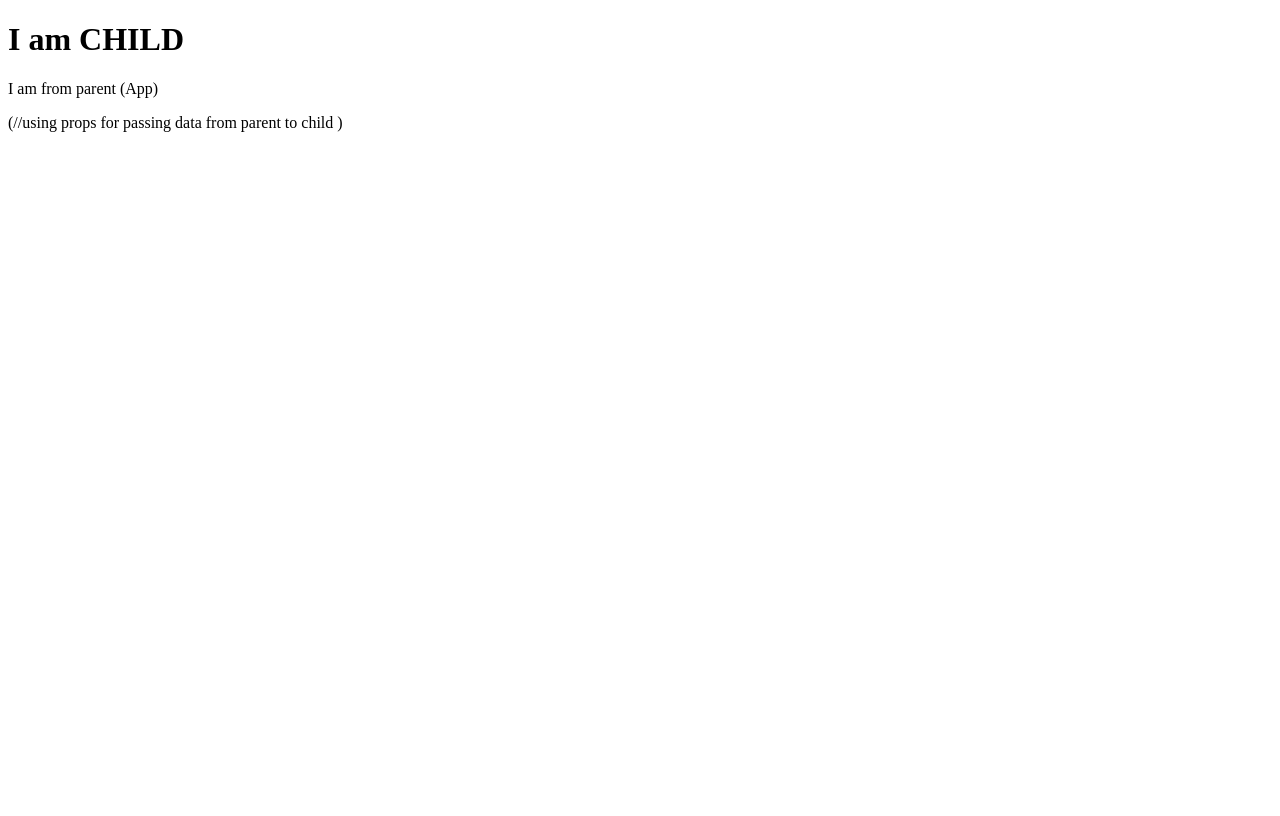
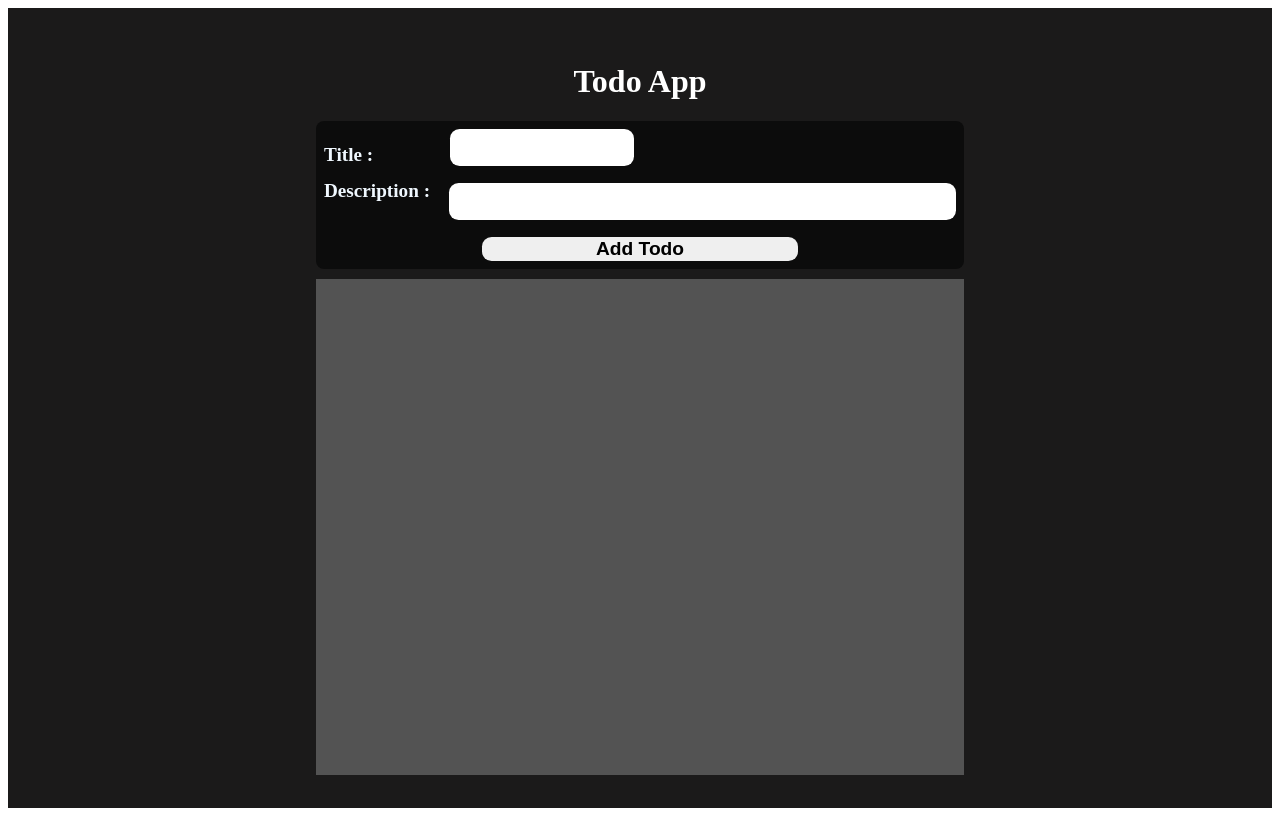
Before and after one commit to Afnan-Sultan-Trino/REACT-JS, a React (Create React App) app: page / in a window 1280 px wide. Built offline with nearby package versions, Linux system fonts and the light colour scheme.

Commit message:
Creating Todo project

```diff
--- a/package.json
+++ b/package.json
@@ -7,9 +7,11 @@
     "@testing-library/jest-dom": "^6.9.1",
     "@testing-library/react": "^16.3.2",
     "@testing-library/user-event": "^13.5.0",
+    "font-awesome": "^4.7.0",
     "react": "^19.2.7",
     "react-dom": "^19.2.7",
     "react-scripts": "5.0.1",
+    "uuid": "^14.0.0",
     "web-vitals": "^2.1.4"
   },
   "scripts": {
--- a/src/App.js
+++ b/src/App.js
@@ -1,22 +1,12 @@
-import React from 'react';
+import React from 'react'
+import Home from './PROJECT1_TODO/Home'
 
-import Child from './Componets/FORMS/STATE_LIFTING/Child';
-
-function App() {
-
-  const data="I am from parent (App)"
-
-
-  const handleChildData=(childData)=>{  //creating methods for passing child data to parent
-
-    console.log(childData)
-  }
-
+const App = () => {
   return (
-   <div>
-    <Child data={data} onChildData={handleChildData}/>
-   </div>
-  );
+    <div>
+      <Home/>
+    </div>
+  )
 }
 
-export default App;
+export default App
--- /dev/null
+++ b/src/PROJECT1_TODO/Home.js
@@ -0,0 +1,33 @@
+import React,{useState} from 'react'
+import {v4 as uuidv4} from 'uuid'
+import Todos from './Todos'
+import style from './home.module.css'
+import NewTodo from './NewTodo'
+
+const Home = () => {
+
+
+    const[todos,setTodos]=useState([])
+
+    const handleAddTodo=(todo)=>{
+      setTodos((prevTodo)=>{
+        return [...prevTodo,{id: uuidv4(),title: todo.title, desc: todo.desc}]
+      })
+    }
+
+    const handleRemoveTodo=(id)=>{
+      const filteredTodos=todos.filter((todo)=>todo.id !==id);
+      setTodos(filteredTodos)
+    }
+
+
+  return (
+    <div className={style.container}>
+        <h1 style={{color:'white'}}>Todo App</h1>
+        <NewTodo onAddTodo={handleAddTodo}/>
+      <Todos todos={todos} onRemoveTodo={handleRemoveTodo}/>
+    </div>
+  )
+}
+
+export default Home
--- /dev/null
+++ b/src/PROJECT1_TODO/NewTodo.js
@@ -0,0 +1,52 @@
+import React,{useState} from 'react'
+import style from './newtodo.module.css'
+
+const NewTodo = (props) => {
+
+
+    const[todo,setTodo]=useState(
+        {title:"",
+        desc:""
+    })
+
+    //destructure
+    const{title,desc}=todo;
+
+
+    const handleSubmit=(event)=>{
+
+        event.preventDefault()
+        props.onAddTodo(todo)
+        setTodo({title:" ", desc: " "})
+    }
+
+    const handleChange=(event)=>{
+
+        const name=event.target.name;
+        setTodo((oldTodo)=>{
+            return{...oldTodo,[name]:event.target.value}
+        })
+    }
+
+
+
+  return (
+    <form className={style.form} onSubmit={handleSubmit}>
+
+        <div className={style["form-field"]}>
+            <label htmlFor='title'>Title : </label>
+            <input type='text'id='title'name='title' value={title} onChange={handleChange}></input>
+        </div>
+
+        <div className={style["form-field"]}>
+            <label htmlFor='desc'>Description : </label>
+            <textarea type='text'id='desc'name='desc'value={desc} onChange={handleChange}></textarea>
+        </div>
+
+        <button type='submit'>Add Todo</button>
+
+    </form>
+  )
+}
+
+export default NewTodo
--- /dev/null
+++ b/src/PROJECT1_TODO/Todo.js
@@ -0,0 +1,34 @@
+import React from 'react'
+import style from './todo.module.css'
+
+const Todo = (props) => {
+
+    const  {title,desc}=props.todo;
+    const  {id}=props;
+
+    const handleClick=(id)=>{
+      props.onRemoveTodo(id)
+    }
+
+  return (
+    <article className={style.todo}>
+
+    <div>
+        <h2>{title}</h2>
+        <p>{desc}</p>
+    </div>
+
+     <div>
+        <button className={style.btn} onClick={()=>{
+          handleClick(id)
+        }}>
+            <i className='fa fa-trash fa-2x'></i>
+        </button>
+     </div>
+
+
+    </article>
+  )
+}
+
+export default Todo
--- /dev/null
+++ b/src/PROJECT1_TODO/Todos.js
@@ -0,0 +1,19 @@
+import React from 'react'
+import Todo from './Todo'
+import style from './todos.module.css'
+
+const Todos = (props) => {
+
+    console.log(props.todos)
+
+  return (
+    <section className={style.todos}>
+      {props.todos.map((todo)=>(
+        <Todo todo={todo} key={todo.id} id={todo.id} onRemoveTodo={props.onRemoveTodo}/>))}
+
+
+    </section>
+  )
+}
+
+export default Todos
--- /dev/null
+++ b/src/PROJECT1_TODO/home.module.css
@@ -0,0 +1,10 @@
+.container{
+
+    flex-direction: column;
+    background-color: rgb(27, 26, 26);
+    min-height: 100vh;
+    display: flex;
+    justify-content: center;
+    align-items: center;
+    color: rgb(37, 36, 36);
+}
--- /dev/null
+++ b/src/PROJECT1_TODO/newtodo.module.css
@@ -0,0 +1,48 @@
+.form{
+    width:50%;
+    background-color: rgb(12, 12, 12);
+    color: aliceblue;
+    padding: 0.5rem;
+    border-radius: 0.5rem;
+    margin-bottom: 0.6rem;
+}
+
+.form-field{
+    margin: 1 rem;
+    display: flex;
+}
+.form-field label{
+    flex-basis: 20%;
+    margin-top: 0.9rem;
+    font-size: 1.2rem;
+    font-weight: bolder;
+}
+.form-field input{
+    flex-basis: 20%;
+    border: none;
+    border-radius: 0.6rem;
+    padding: 0.2rem;
+}
+.form-field textarea{
+    flex-basis: 80%;
+    resize: none;
+    border: none;
+    border-radius: 0.6rem;
+    padding: 0.2rem;
+    margin-top: 1.1rem;
+}
+.form button{
+    border: none;
+    border-radius: 0.6rem;
+    cursor: pointer;
+    display: block;
+    margin:auto;
+    margin-top: 1.1rem;
+    width: 50%;
+    font-size: 1.2rem;
+    font-weight: bold;
+}
+.form button:hover{
+    background-color: orange;
+    color: antiquewhite;
+}
--- /dev/null
+++ b/src/PROJECT1_TODO/todo.module.css
@@ -0,0 +1,26 @@
+.todo{
+
+    background-color: #222;
+    margin:0.5rem;
+    border-radius: 0.6rem;
+    display: flex;
+    justify-content: space-between;
+    align-items: center;
+    padding: 0.5rem;
+}
+
+.todo:hover{
+    background-color: rgb(11, 1, 1);
+}
+
+.todo p{
+    opacity: 0.6;
+}
+
+.btn{
+
+    border: none;
+    background-color: transparent;
+    color: red;
+    cursor: pointer;
+}
--- /dev/null
+++ b/src/PROJECT1_TODO/todos.module.css
@@ -0,0 +1,10 @@
+.todos{
+    width: 50%;
+    background-color: #535353;
+    color:antiquewhite;
+    padding: 0.5rem;
+    border-radius:0.6 rem;
+    height: 60vh;
+
+
+}
--- a/src/index.js
+++ b/src/index.js
@@ -1,6 +1,6 @@
 import React from 'react';
 import ReactDOM from 'react-dom/client';
-
+import "font-awesome/css/font-awesome.min.css"
 import App from './App';
 
 const root = ReactDOM.createRoot(document.getElementById('root'));
```
Also changed, not shown: 1 other file (tests, documents, lock files or other folders).
